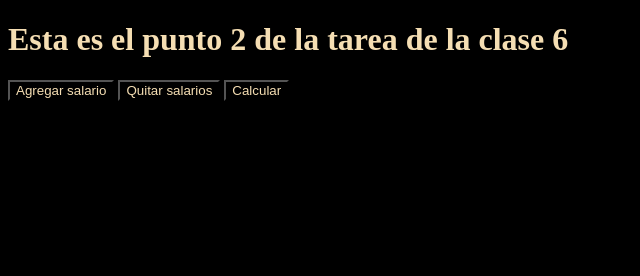
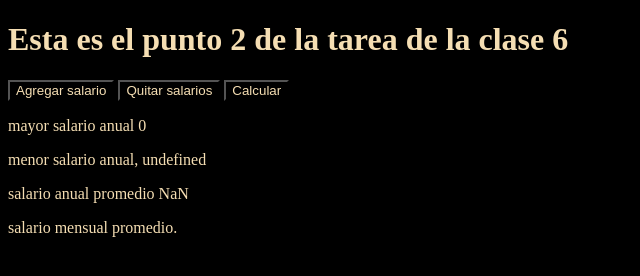
Before and after one commit to Jose-ph/tarea-clase-6, a plain HTML site: page index2.html in a window 1280 px wide. Both pictures are taken after a click on the button "Calcular". Shown: the whole page, without its empty margins (0-640 px from the left). Drawn offline with Linux system fonts and the light colour scheme.

Commit message:
muestra los resultados

```diff
--- a/index2.html
+++ b/index2.html
@@ -22,7 +22,7 @@
 
     </form>
 
-    <div class="resultados d-none">
+    <div class="resultados d-none" id="resultados">
         <p class="mayor-salario-anual" >mayor salario anual</p>
         <p class="menor-salario-anual">menor salario anual,</p>
         <p class="promedio-salario-anual">salario anual promedio </p>
--- a/main2.js
+++ b/main2.js
@@ -10,6 +10,7 @@ const $addSalaryButton = document.querySelector('#btn-add-salary');
 const $removeSalaryButton = document.querySelector('#btn-remove-salary');
 
 const $calculateSalariesButton = document.querySelector('#calculate-salaries');
+const $results = document.querySelector('#resultados');
 
 $addSalaryButton.onclick = function(e){
 
@@ -45,7 +46,10 @@ $calculateSalariesButton.onclick = function(){
     console.log(calculateAverageAnnualSalary(annualSalaries));
 
     showSalaries("mayor", calculatehigherSalary(annualSalaries));
+    showSalaries("menor", calculateLowerSalary(annualSalaries));
+    showSalaries("promedio", calculateAverageAnnualSalary(annualSalaries));
 
+    $results.className = ""
 
 }
 
```
